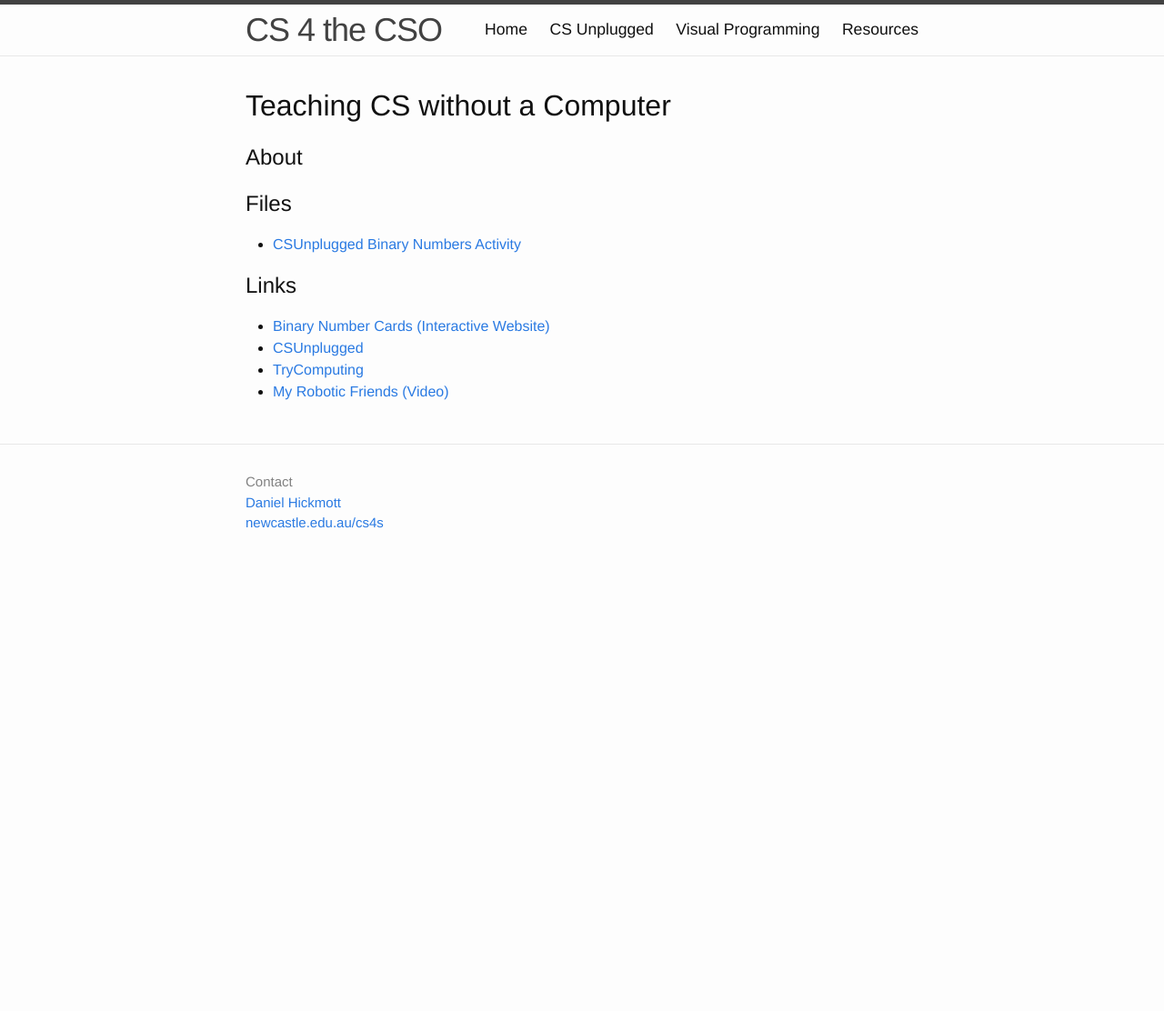
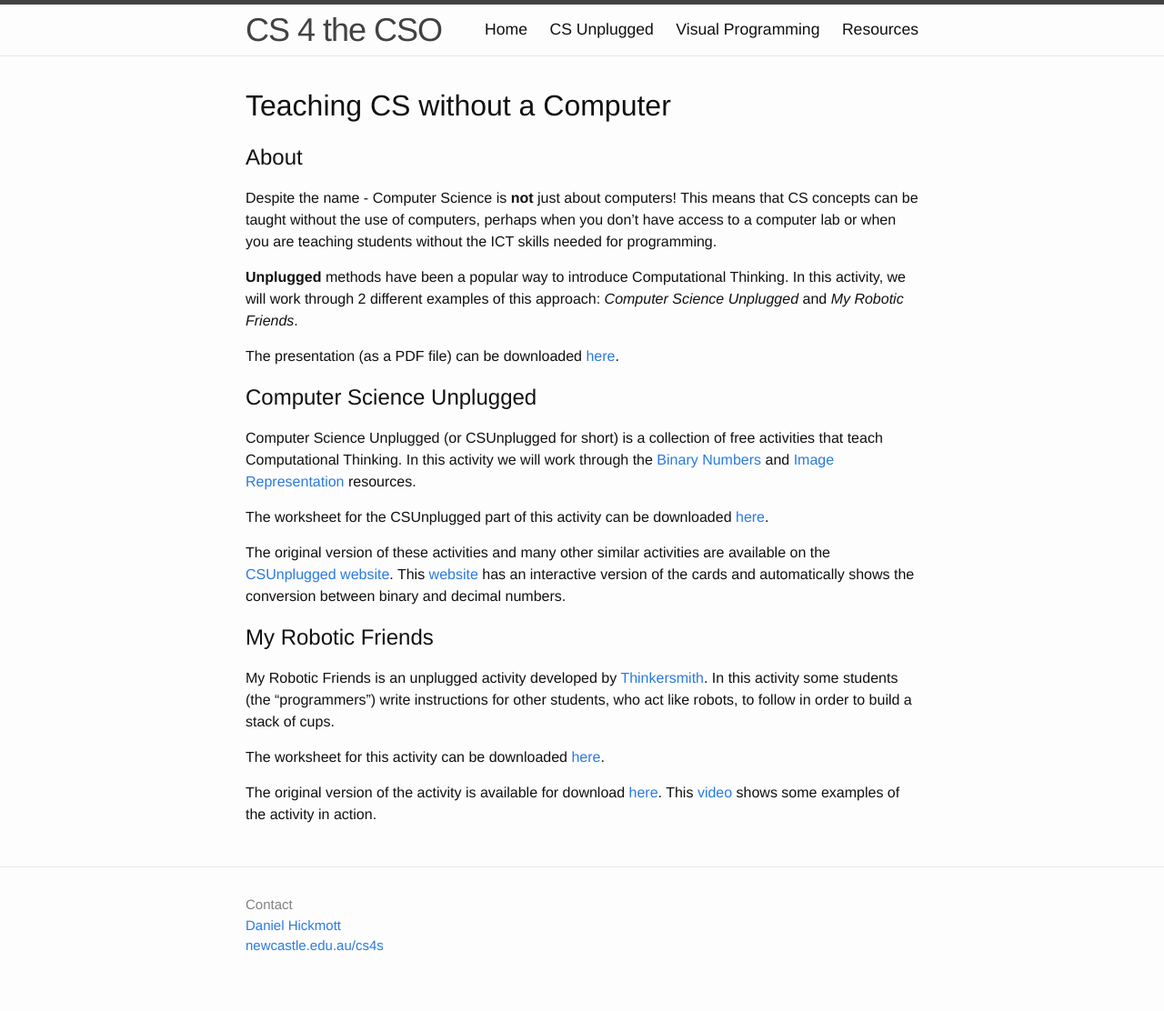
Before and after one commit to cs4s/cso-2016, a Jekyll site: the page built from cs_unplugged.md, in a window 1280 px wide. Shown: the whole page at 91% size. Built offline with Jekyll 4.4.1, drawn with Linux system fonts in a browser that asks for light colours; before the commit the page ends 900 px from its top, so only the background shows below that.

Commit message:
Adds CSUnplugged material and presentation

```diff
--- a/cs_unplugged.md
+++ b/cs_unplugged.md
@@ -7,13 +7,30 @@ title: CS Unplugged
 
 ## About
 
-## Files
+Despite the name - Computer Science is **not** just about computers!
+This means that CS concepts can be taught without the use of computers, perhaps when you don't have access to a computer lab or when you are teaching students without the ICT skills needed for programming.
 
-- [CSUnplugged Binary Numbers Activity](binary_numbers_activity.pdf){:target="_blank"}
+**Unplugged** methods have been a popular way to introduce Computational Thinking.
+In this activity, we will work through 2 different examples of this approach: *Computer Science Unplugged* and *My Robotic Friends*.
 
-## Links
+The presentation (as a PDF file) can be downloaded [here](cs_unplugged_presentation.pdf){:target="_blank"}.
 
-- [Binary Number Cards (Interactive Website)](http://www.mrmaynard.com/activities/binarycards/){:target="_blank"}
-- [CSUnplugged](http://csunplugged.org/){:target="_blank"}
-- [TryComputing](http://www.trycomputing.org/){:target="_blank"}
-- [My Robotic Friends (Video)](https://www.youtube.com/watch?v=xaW3PAzHxCU){:target="_blank"}
+## Computer Science Unplugged
+
+Computer Science Unplugged (or CSUnplugged for short) is a collection of free activities that teach Computational Thinking.
+In this activity we will work through the [Binary Numbers](http://csunplugged.org/binary-numbers/){:target="_blank"} and [Image Representation](http://csunplugged.org/image-representation/){:target="_blank"} resources.
+
+The worksheet for the CSUnplugged part of this activity can be downloaded [here](cs_unplugged_worksheet.pdf){:target="_blank"}.
+
+The original version of these activities and many other similar activities are available on the [CSUnplugged website](http://csunplugged.org/){:target="_blank"}.
+This [website](http://www.mrmaynard.com/activities/binarycards/){:target="_blank"} has an interactive version of the cards and automatically shows the conversion between binary and decimal numbers.
+
+## My Robotic Friends
+
+My Robotic Friends is an unplugged activity developed by [Thinkersmith](http://thinkersmith.org/){:target="_blank"}.
+In this activity some students (the "programmers") write instructions for other students, who act like robots, to follow in order to build a stack of cups.
+
+The worksheet for this activity can be downloaded [here](robotic_friends_worksheet.pdf){:target="_blank"}.
+
+The original version of the activity is available for download [here](https://csedweek.org/unplugged/thinkersmith){:target="_blank"}.
+This [video](https://www.youtube.com/watch?v=xaW3PAzHxCU){:target="_blank"} shows some examples of the activity in action.
```
Also changed, not shown: presentation_markdown/cs_unplugged.md (added, +160 -0 lines), presentation_markdown/csunplugged_answer_1.png (added), presentation_markdown/csunplugged_example_1.png (added), presentation_markdown/csunplugged_fonts.png (added), presentation_markdown/csunplugged_question_1.png (added), presentation_markdown/cup_stack_algorithm.png (added), presentation_markdown/cup_stack_diagram.png (added), presentation_markdown/cup_stack_movements.png (added), presentation_markdown/cup_stack_symbols.png (added), 4 other files.
